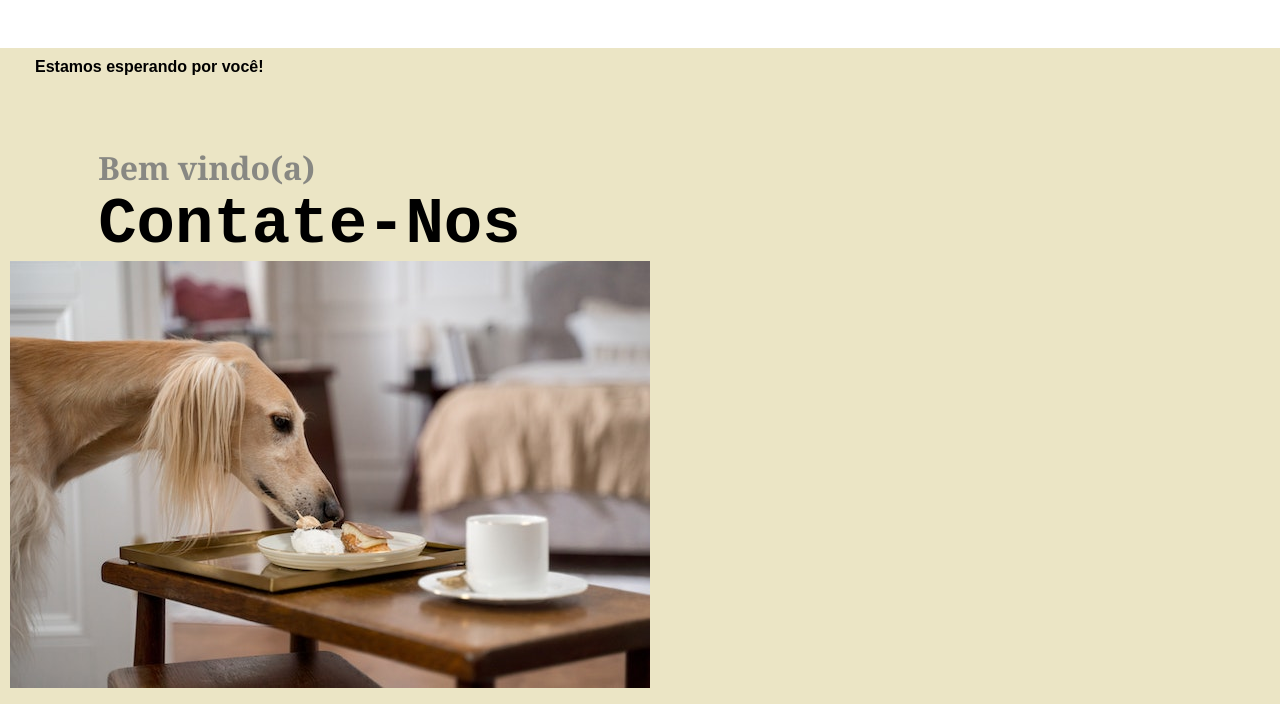
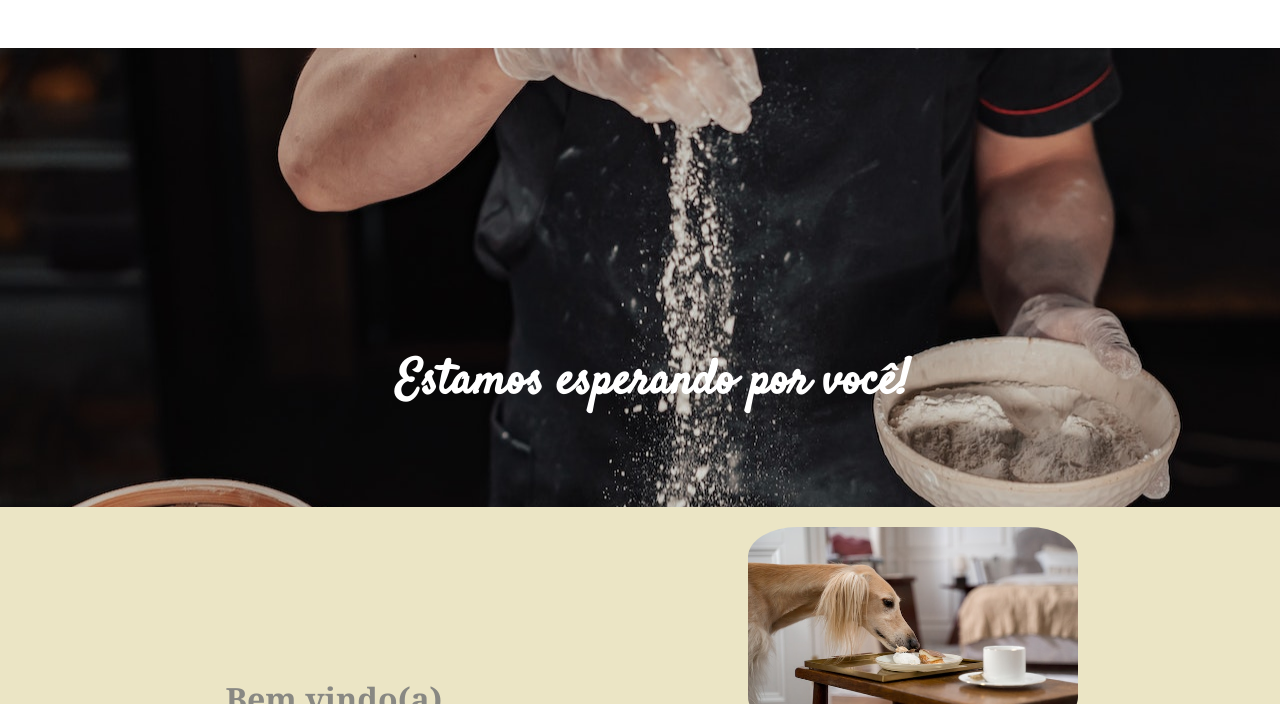
Before and after one commit to joveransu/confeitaria, a plain HTML site: page index.html in a window 1280 px wide. Shown: the part 2530-3234 px from the top of the page. Drawn offline with Linux system fonts and the light colour scheme; a web font is replaced by a local one.

Commit message:
Update style.css

```diff
--- a/css/style.css
+++ b/css/style.css
@@ -1,9 +1,10 @@
 @charset "UTF-8";
 
-@import url('https://fonts.googleapis.com/css2?family=Kanit&display=swap');
+@import url('https://fonts.googleapis.com/css2?family=Satisfy&display=swap');
 
 @import url('https://fonts.googleapis.com/css2?family=Rancho&display=swap');
 
+/* Configs */
 :root {
     --cor0: #ebe5c5;
     --cor1: #EEDE81;
@@ -19,6 +20,7 @@
     padding: 0px;
 }
 
+/* TAGs */
 body {
     background-color: var(--cor0);
     font-family: var(--fonte-padrao);
@@ -62,6 +64,24 @@ strong {
     color: gray;
 }
 
+ul{
+    margin-top: 15px;
+}
+
+li {
+    list-style-type: none;
+    font-weight: bolder;
+    padding: 5px;
+    font-size: 1.2em;
+    text-align: left;
+    margin-left: 35%;
+}
+
+li > a{
+    padding-left: 7px;
+}
+
+/* IDs */
 #sec-1, #sec-4{
     background-color: white;
 }
@@ -71,9 +91,33 @@ strong {
     color: white;
 }
 
+#sec-5 {
+    padding: 0px;
+}
+
 img#logo{
     width: 100px;
     padding: 25px;
+}
+
+/* Class */
+.super-text{
+    padding-top: 35%;
+    padding-bottom: 7%;
+    text-align: center;
+    font-family: Satisfy, 'Courier New', Courier, monospace;
+    font-size: 3em;
+    color: white;
+    background-image: url("../images/massa.jpg");
+    background-repeat: no-repeat;
+    background-size: cover;
+    background-attachment: scroll;
+    background-position: top center;
+}
+
+.center{
+    width: 100%;
+    height: 25%;
 }
 
 .col{
@@ -132,23 +176,11 @@ img#logo{
     padding: 0px;
 }
 
-ul{
-    margin-top: 15px;
+.img-footer{
+    border-radius: 15%;
 }
 
-li {
-    list-style-type: none;
-    font-weight: bolder;
-    padding: 5px;
-    font-size: 1.2em;
-    text-align: left;
-    margin-left: 35%;
-}
-
-li > a{
-    padding-left: 7px;
-}
-
+/* Medias query */
 @media screen and (max-width: 850px) {
     #logo{
         padding: 0px;
@@ -302,6 +334,49 @@ li > a{
         width: 100%;
         height: 100%;
     }
+
+    .col-footer{
+        display: grid;
+        grid-template:
+            ". . . . espaco2 espaco2" 100px
+            "espaco4 espaco4 . . espaco2 espaco2" 100px
+            ". . . . . ." 50px
+            "espaco1 espaco1 . espaco3 espaco3 ." 100px
+            "espaco1 espaco1 . espaco3 espaco3 ." 100px
+            ". . . . . ." 100px
+            / 2fr 2fr 1fr 2fr 2fr 2fr
+        ;
+        justify-content: center;
+        padding: 10px;
+        margin-bottom: 25px;
+    }
+
+    .espaco1{
+        grid-area: espaco1;
+    }
+
+    .espaco2{
+        grid-area: espaco2;
+    }
+
+    .espaco3{
+        grid-area: espaco3;
+    }
+
+    .espaco4{
+        grid-area: espaco4;
+    }
+
+    .img-footer{
+        display: inline;
+        width: 100%;
+        height: 100%;
+    }
+
+    .super-text{
+        padding-top: 300px;
+        padding-bottom: 75x;
+    }
 }
 
 @media screen and (min-width: 1100px) {
@@ -318,4 +393,19 @@ li > a{
         ;
         justify-content: center;
     }
+    /*328 - 200 img*/
+    .col-footer{
+        display: grid;
+        grid-template:
+            ". . . . espaco2 espaco2" 100px
+            "espaco4 espaco4 . . espaco2 espaco2" 100px
+            ". . . . . ." 60px
+            "espaco1 espaco1 . espaco3 espaco3 ." 100px
+            "espaco1 espaco1 . espaco3 espaco3 ." 100px
+            ". . . . . ." 100px
+            / 165px 165px 50px 165px 165px 165px
+        ;
+        justify-content: center;
+        margin-bottom: 25px;
+    }
 }
```
